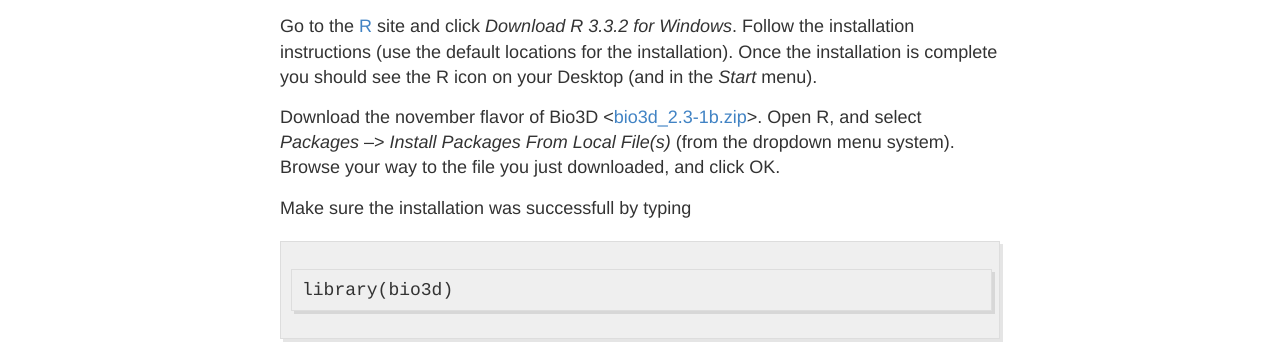
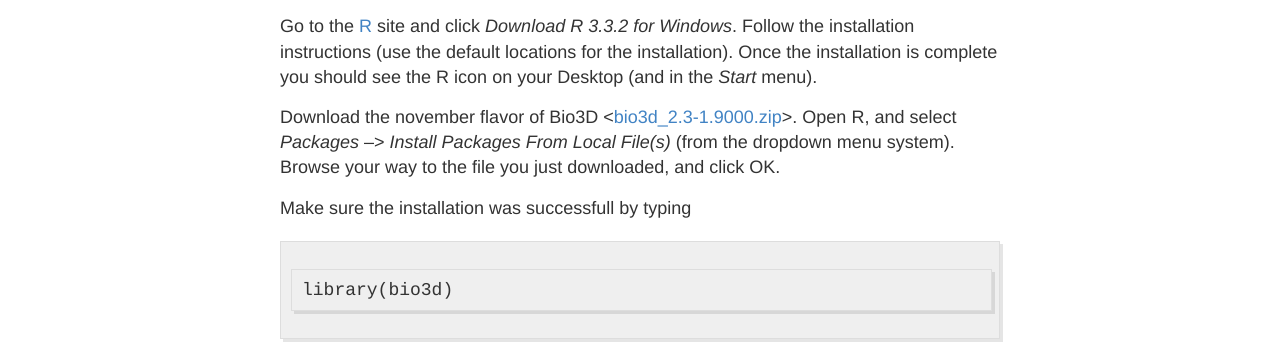
Before and after one commit to larssk/mwasb2016, a Jekyll site: the page built from _posts/2016-9-30-Test.md, in a window 1280 px wide. Shown: the part 1300-1644 px from the top of the page. Built offline with Jekyll 4.4.1, drawn with Linux system fonts in a browser that asks for light colours; some of the changed lines change nothing that is shown.

```diff
--- a/_posts/2016-9-30-Test.md
+++ b/_posts/2016-9-30-Test.md
@@ -51,7 +51,7 @@
 
 Go to the [R](https://cran.r-project.org/bin/windows/base/){:target="_blank"} site and click *Download R 3.3.2 for Windows*. Follow the installation instructions (use the default locations for the installation). Once the installation is complete you should see the R icon on your Desktop (and in the *Start* menu).
 
-Download the november flavor of Bio3D <[bio3d_2.3-1b.zip](downloads/bio3d_2.3-1b.zip)>. Open R, and select *Packages* --> *Install Packages From Local File(s)* (from the dropdown menu system). Browse your way to the file you just downloaded, and click OK.
+Download the november flavor of Bio3D <[bio3d_2.3-1.9000.zip](downloads/bio3d_2.3-1.9000.zip)>. Open R, and select *Packages* --> *Install Packages From Local File(s)* (from the dropdown menu system). Browse your way to the file you just downloaded, and click OK.
 
 Make sure the installation was successfull by typing
 
```
Also changed, not shown: 2 other files.
